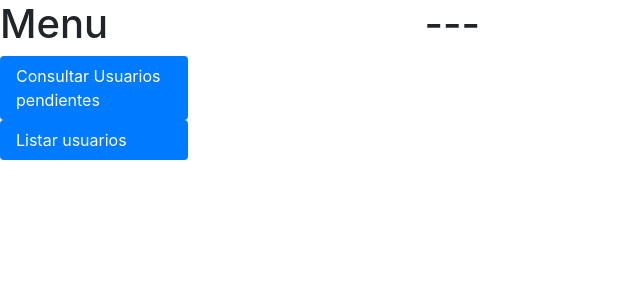
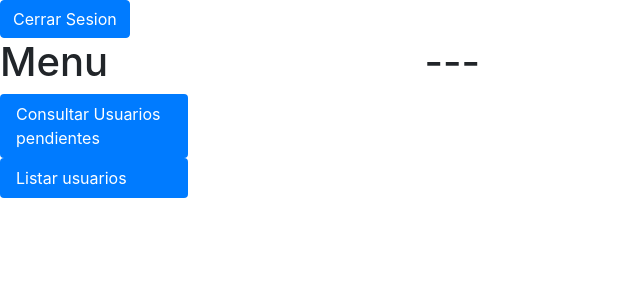
Before and after one commit to 0x1ef/seminario, a PHP site: template view/administrador.php in a window 1280 px wide. Shown: the part 116-416 px from the top of the page, without its empty margins (0-640 px from the left). Run offline with PHP 8.4, Linux system fonts and the light colour scheme; the template is opened without the code that fills it, so the values that code supplies are empty; the visitor is signed in with stand-in values (Sample User, id 1).

Commit message:
Se agrego el boton cerrar sesion

```diff
--- a/view/administrador.php
+++ b/view/administrador.php
@@ -7,7 +7,7 @@
 	}
 ?>
 <header><h1>Panel de administracion</h1></header>
-
+<a class="btn btn-primary" href="index.php?c=usuario&a=cerrars">Cerrar Sesion</a>
 <div>
   <div class="row">
     <div class="col-2">
```
